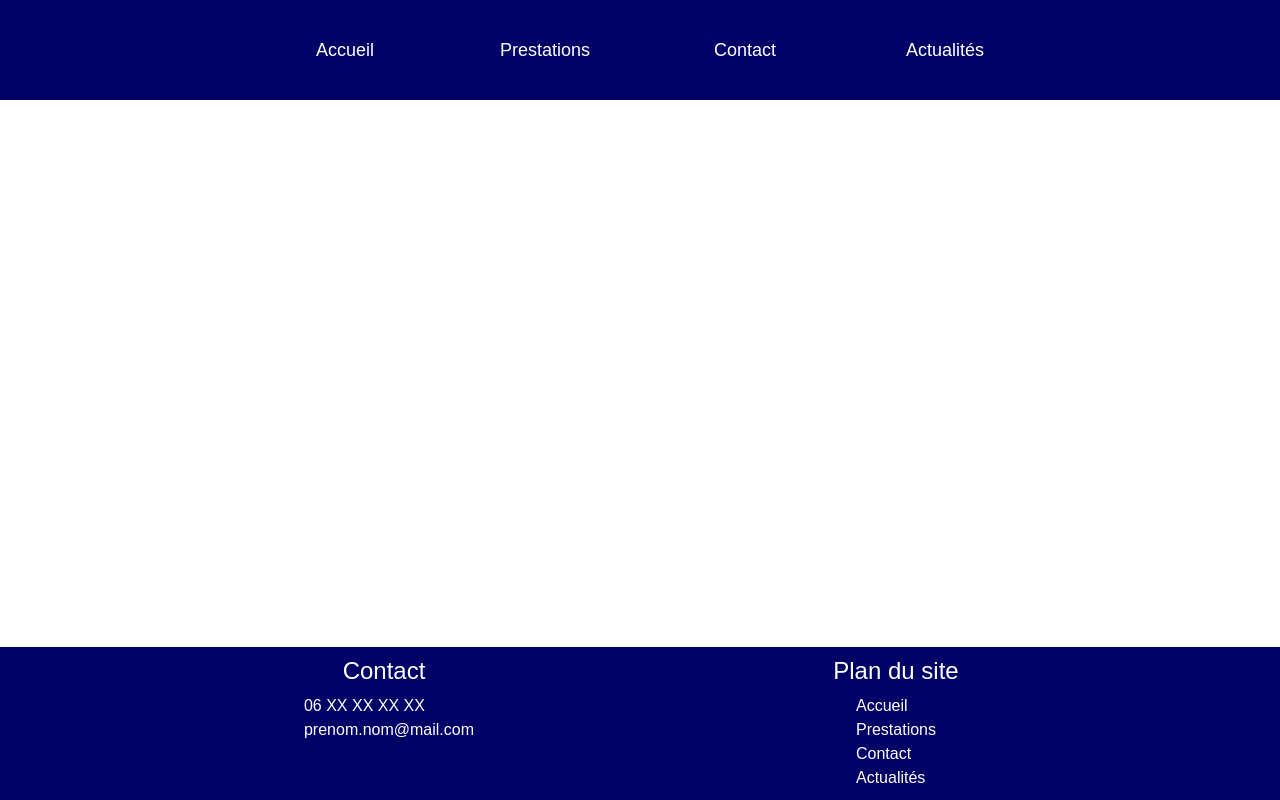
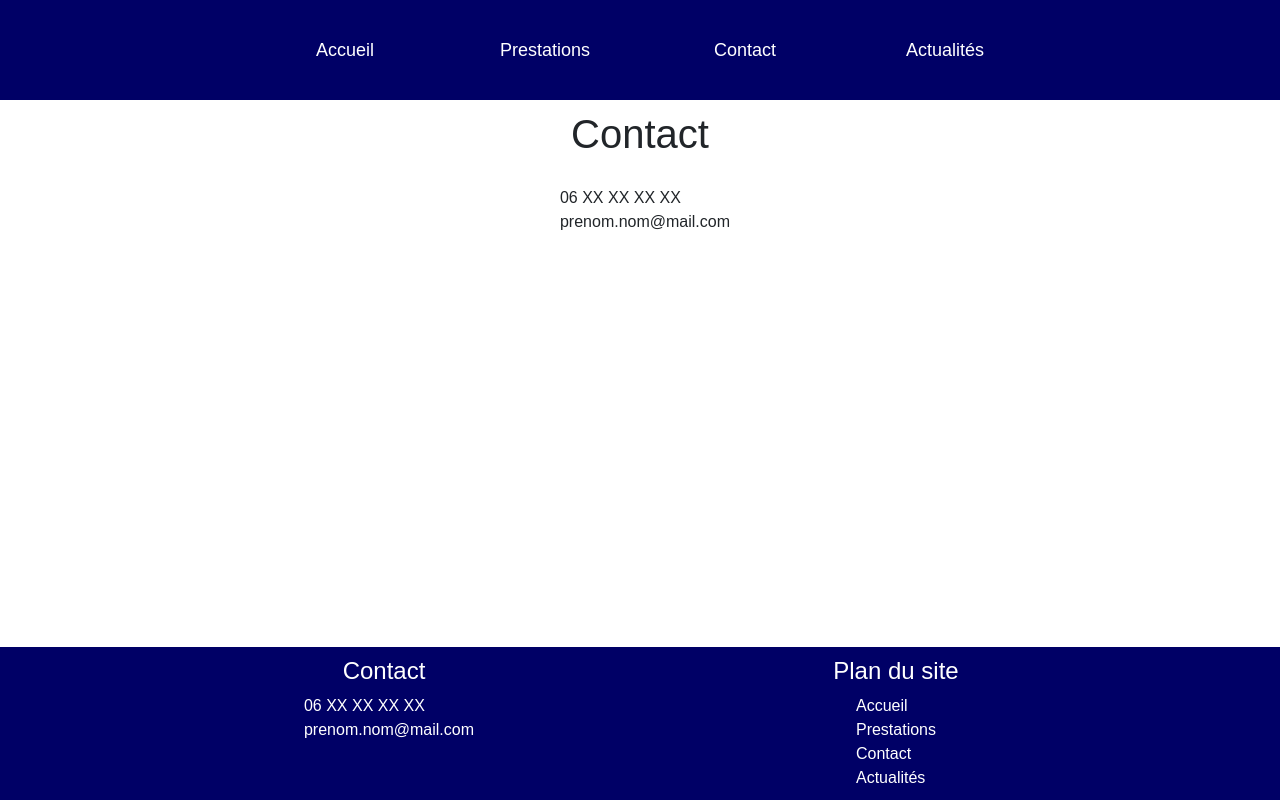
Before and after one commit to alxuy/NomadeNumerique, a React (Create React App) app: page /contact in a window 1280 px wide. Built offline with nearby package versions, Linux system fonts and the light colour scheme.

Commit message:
contact page done

```diff
--- a/src/App.js
+++ b/src/App.js
@@ -5,6 +5,7 @@ import {BrowserRouter, Route} from 'react-router-dom';
 import Accueil from './Accueil';
 import Prestations from './Prestations';
 import Footer from './Footer';
+import Contact from './Contact';
 
 class App extends Component {
     render() {
@@ -15,6 +16,7 @@ class App extends Component {
                         <Menu/>
                         <Route exact path="/" component={Accueil}/>
                         <Route path="/prestations" component={Prestations}/>
+                        <Route path="/contact" component={Contact}/>
                     </main>
                     <Footer/>
                 </div>
--- /dev/null
+++ b/src/Contact.js
@@ -0,0 +1,26 @@
+import React from 'react';
+import {Glyphicon} from 'react-bootstrap';
+
+const Contact = () => {
+    return <div>
+        <div style={{display: 'flex', justifyContent: 'center'}}>
+            <div style={{width: '1024px', minWidth: '320px', padding: '10px'}}>
+                <h1 style={{textAlign: 'center'}}>Contact</h1>
+                <div style={{display: 'flex', justifyContent: 'center'}}>
+                    <div style={{width: '320px', marginTop: '20px'}}>
+                        <div style={{display: 'flex', justifyContent: 'center'}}>
+                            <div>
+                                <span><Glyphicon glyph='earphone'
+                                                 style={{marginRight: '10px'}}/>06 XX XX XX XX</span><br/>
+                                <span><Glyphicon glyph='envelope'
+                                                 style={{marginRight: '10px'}}/>prenom.nom@mail.com</span>
+                            </div>
+                        </div>
+                    </div>
+                </div>
+            </div>
+        </div>
+    </div>;
+};
+
+export default Contact;
```
